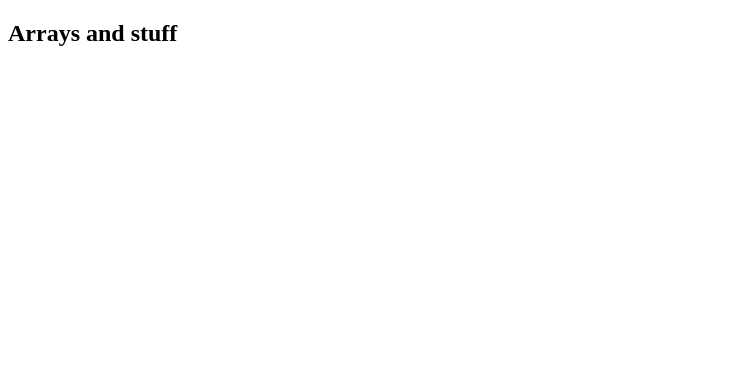
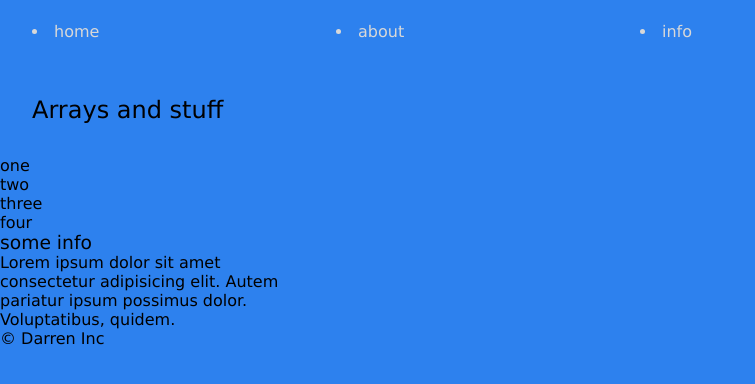
Before and after one commit to life-code-joy/moreJSpractice, a plain HTML site: page index.html in a window 1280 px wide. Shown: the whole page, without its empty margins (0-755 px from the left). Drawn offline with Linux system fonts and the light colour scheme.

Commit message:
added sass and crazy styles

```diff
--- a/index.html
+++ b/index.html
@@ -5,9 +5,35 @@
     <meta http-equiv="X-UA-Compatible" content="IE=edge" />
     <meta name="viewport" content="width=device-width, initial-scale=1.0" />
     <title>Document</title>
-    <script src="./index.js" type="module"></script>
+    <link rel="stylesheet" href="css/main.css" />
+    <script src="./index.js" type="module" defer></script>
   </head>
   <body>
-    <h2>Arrays and stuff</h2>
+    <div class="container">
+      <nav class="nav">
+        <li><a href="#"></a>home</li>
+        <li><a href="#"></a>about</li>
+        <li><a href="#"></a>info</li>
+      </nav>
+      <header class="header">
+        <h2>Arrays and stuff</h2>
+        <div class="one">one</div>
+        <div class="two">two</div>
+        <div class="three">three</div>
+        <div class="four">four</div>
+      </header>
+      <aside class="aside">
+        <div class="info">
+          <h3>some info</h3>
+          <p>
+            Lorem ipsum dolor sit amet consectetur adipisicing elit. Autem
+            pariatur ipsum possimus dolor. Voluptatibus, quidem.
+          </p>
+        </div>
+      </aside>
+      <footer class="footer">
+        <p>&copy; Darren Inc</p>
+      </footer>
+    </div>
   </body>
 </html>
--- /dev/null
+++ b/sass/_mixin.scss
@@ -0,0 +1,12 @@
+@mixin style-one($pad, $line-height, $bgc, $margin) {
+  padding: $pad;
+  line-height: $line-height;
+  background-color: $bgc;
+  margin: $margin;
+}
+
+@mixin grid($columns, $rows) {
+  display: grid;
+  grid-template-columns: $columns;
+  grid-template-rows: $rows;
+}
--- /dev/null
+++ b/sass/_variables.scss
@@ -0,0 +1,5 @@
+$fz-large: 5rem;
+$fz-md: 4rem;
+$fz-sm: 3rem;
+
+$main-color: rgb(45, 129, 238);
--- /dev/null
+++ b/sass/main.scss
@@ -0,0 +1,34 @@
+@import './mixin';
+@import './variables';
+* {
+  margin: 0;
+  padding: 0;
+  font-family: Verdana, Geneva, Tahoma, sans-serif;
+  font-weight: 100;
+}
+
+body {
+  font-family: inherit;
+  background-color: $main-color;
+}
+.nav {
+  @include grid(repeat(4, 1fr), 4fr);
+  @include style-one(2rem, 0, $main-color, 0);
+  color: rgb(216, 216, 216);
+  justify-content: center;
+  align-content: center;
+}
+.header {
+  h2 {
+    padding: 2rem;
+  }
+  div {
+    @include grid(repeat(4, 1fr), 4fr);
+  }
+}
+.aside {
+  @include grid(repeat(4, 1fr), 4fr);
+}
+.footer {
+  @include grid(repeat(4, 1fr), 4fr);
+}
```
Also changed, not shown: css/main.css (added).
